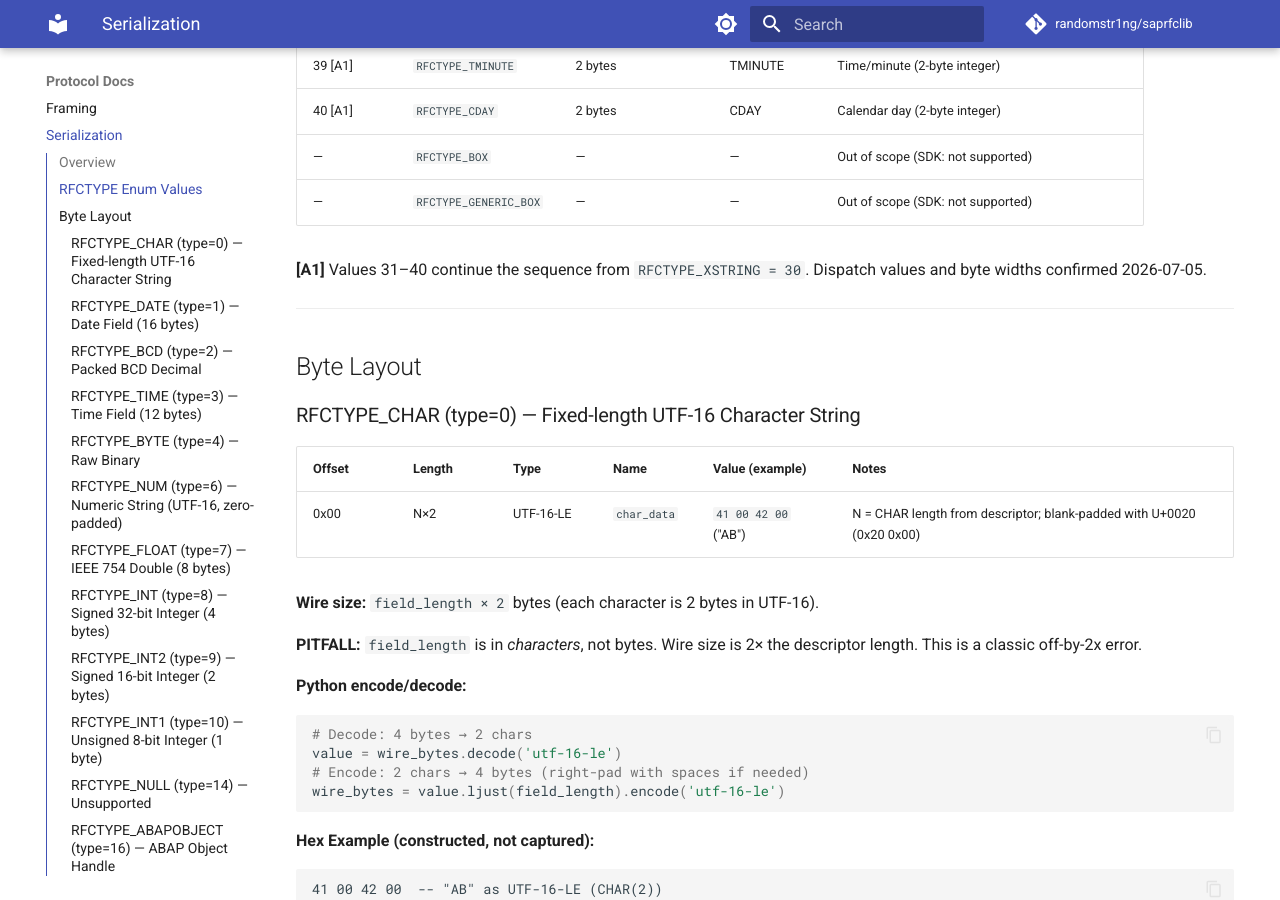
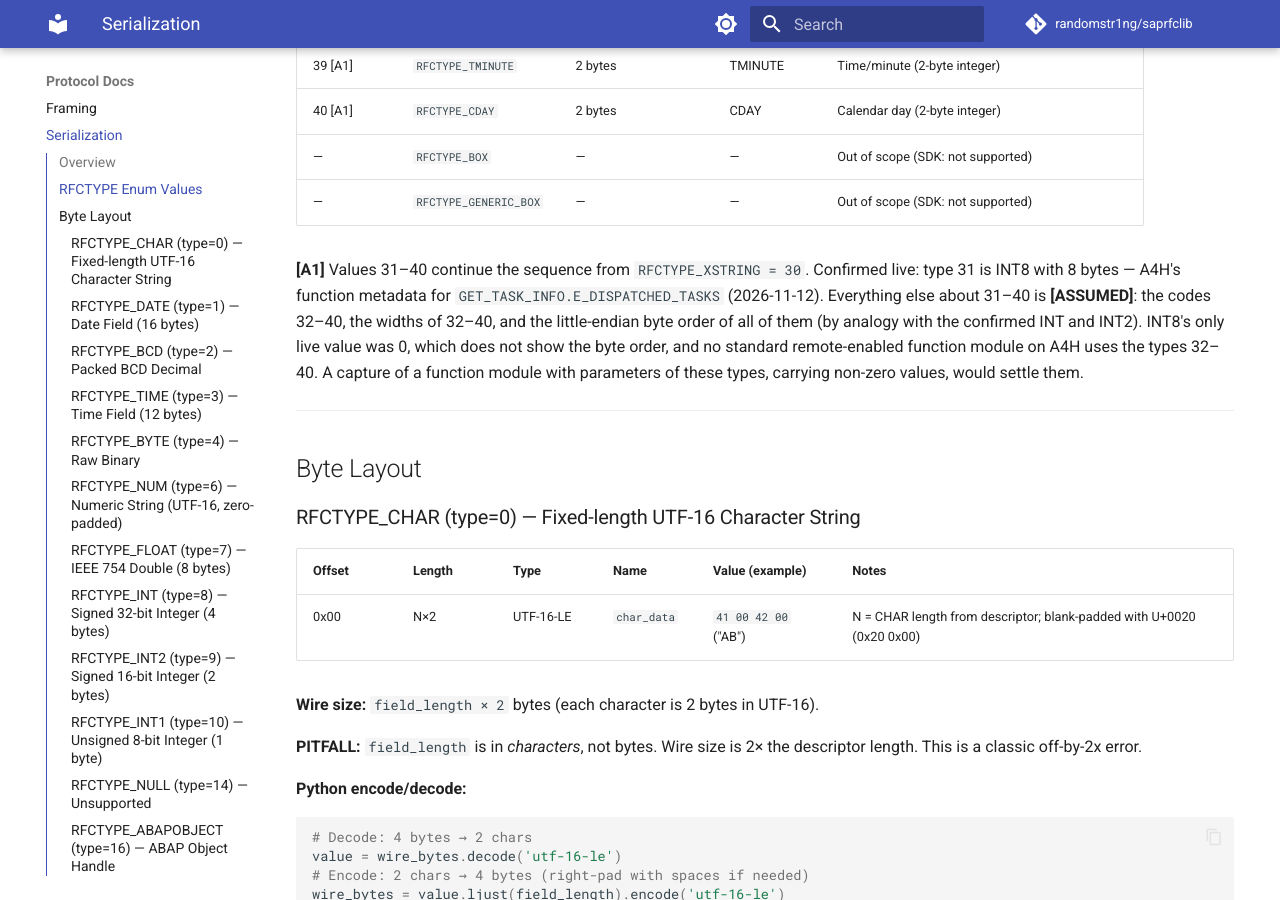
Before and after one commit to randomstr1ng/saprfclib, an MkDocs documentation site: the page built from docs/protocol/serialization.md, in a window 1280 px wide and 900 px high, scrolled down 2100 px. Built offline with MkDocs 1.6.1 and Material for MkDocs 9.7.7, drawn with Linux system fonts in a browser that asks for light colours; comment, search, counter and statistics services are not loaded; some of the changed text lies outside the part shown.

Commit message:
chore: cite observations instead of internal SAP names; label the rest [ASSUMED]
Comments and docs that cited "protocol analysis" or named internal
functions, symbols or constants of SAP binaries now cite the capture,
golden fixture or live probe behind the fact. Where none exists, the
fact is labelled [ASSUMED] with what would settle it:

- RFC types 31-40: only INT8 = 31 with 8 bytes was seen (A4H metadata
  for GET_TASK_INFO, 2026-11-12); no standard remote-enabled module on
  A4H uses the others. The docs had called them confirmed; the fixtures
  already said synthetic/[ASSUMED].
- SAP LZ4 wRFC frames, the inbound 0x5001 parameter block: no capture.
- TID character set beyond hex: live TIDs are hex; a probe is blocked
  by issue #36 (a tRFC submit fails before the TID is checked).
- PROGRAM_ID limits: a live registration probe could not read the
  result back.

Rechecked against the captures on the way: GW_INFO (224 bytes) and
GW_DONE (80 bytes) fields, with bytes 78:80 carrying the gateway's
connection index rather than a fixed 0x0004; the GW_CONNECT reply
carries 0x06 at [21]; TABLE parameters report type 5 in live metadata;
0x0303/0x0304/0x0305 all appear in live responses. The TID section of
trfc.md now describes the observed hex form instead of an unverified
encoding.

tests/test_repo_hygiene.py fails if such references come back.
Behaviour is unchanged. Changelog: 0.2.1.

```diff
--- a/docs/protocol/serialization.md
+++ b/docs/protocol/serialization.md
@@ -29,8 +29,8 @@
 ## RFCTYPE Enum Values
 
 The 25 concrete type codes `saprfclib` handles. Values 31–40 (`RFCTYPE_INT8` through
-`RFCTYPE_CDAY`) continue the sequence from `RFCTYPE_XSTRING = 30`; the dispatch values and their
-little-endian byte order were confirmed 2026-07-05.
+`RFCTYPE_CDAY`) continue the sequence from `RFCTYPE_XSTRING = 30`; see **[A1]** for what is
+confirmed about them.
 
 | Value | Name | Wire Size | ABAP Type | Description |
 |-------|------|-----------|-----------|-------------|
@@ -66,8 +66,13 @@
 | — | `RFCTYPE_BOX` | — | — | Out of scope (SDK: not supported) |
 | — | `RFCTYPE_GENERIC_BOX` | — | — | Out of scope (SDK: not supported) |
 
-**[A1]** Values 31–40 continue the sequence from `RFCTYPE_XSTRING = 30`. Dispatch values and
-byte widths confirmed 2026-07-05.
+**[A1]** Values 31–40 continue the sequence from `RFCTYPE_XSTRING = 30`. Confirmed live: type
+31 is INT8 with 8 bytes — A4H's function metadata for `GET_TASK_INFO.E_DISPATCHED_TASKS`
+(2026-11-12). Everything else about 31–40 is **[ASSUMED]**: the codes 32–40, the widths of
+32–40, and the little-endian byte order of all of them (by analogy with the confirmed INT
+and INT2). INT8's only live value was 0, which does not show the byte order, and no standard
+remote-enabled function module on A4H uses the types 32–40. A capture of a function module
+with parameters of these types, carrying non-zero values, would settle them.
 
 ---
 
@@ -487,9 +492,9 @@
 
 | Offset | Length | Type | Name | Value (example) | Notes |
 |--------|--------|------|------|-----------------|-------|
-| 0x00 | 8 | int64-LE | `int8_value` | `2A 00 00 00 00 00 00 00` | Signed, little-endian |
+| 0x00 | 8 | int64-LE | `int8_value` | `2A 00 00 00 00 00 00 00` | Signed; little-endian **[ASSUMED]** |
 
-**Wire size:** always 8 bytes, little-endian — the same write path as FLOAT (confirmed 2026-07-05).
+**Wire size:** 8 bytes (live metadata, see [A1]); little-endian **[ASSUMED]**.
 
 ---
 
@@ -499,7 +504,7 @@
 |--------|--------|------|------|-----------------|-------|
 | 0x00 | 8 | int64-LE | `utclong_value` | — | Signed 8-byte integer |
 
-Same write path as INT8 — little-endian, 8 bytes (confirmed 2026-07-05).
+8 bytes, little-endian, like INT8 **[ASSUMED]** — see [A1].
 
 ---
 
@@ -507,7 +512,7 @@
 
 | Offset | Length | Type | Name | Value (example) | Notes |
 |--------|--------|------|------|-----------------|-------|
-| 0x00 | 8 | int64-LE | `utcsecond_value` | — | Signed 8-byte integer **(confirmed 2026-07-05)** |
+| 0x00 | 8 | int64-LE | `utcsecond_value` | — | Signed 8-byte integer **[ASSUMED]**, see [A1] |
 
 ---
 
@@ -515,7 +520,7 @@
 
 | Offset | Length | Type | Name | Value (example) | Notes |
 |--------|--------|------|------|-----------------|-------|
-| 0x00 | 8 | int64-LE | `utcminute_value` | — | Signed 8-byte integer **(confirmed 2026-07-05)** |
+| 0x00 | 8 | int64-LE | `utcminute_value` | — | Signed 8-byte integer **[ASSUMED]**, see [A1] |
 
 ---
 
@@ -523,7 +528,7 @@
 
 | Offset | Length | Type | Name | Value (example) | Notes |
 |--------|--------|------|------|-----------------|-------|
-| 0x00 | 4 | int32-LE | `dtday_value` | — | 4-byte integer **(confirmed 2026-07-05)** |
+| 0x00 | 4 | int32-LE | `dtday_value` | — | 4-byte integer **[ASSUMED]**, see [A1] |
 
 ---
 
@@ -531,7 +536,7 @@
 
 | Offset | Length | Type | Name | Value (example) | Notes |
 |--------|--------|------|------|-----------------|-------|
-| 0x00 | 4 | int32-LE | `dtweek_value` | — | 4-byte integer **(confirmed 2026-07-05)** |
+| 0x00 | 4 | int32-LE | `dtweek_value` | — | 4-byte integer **[ASSUMED]**, see [A1] |
 
 ---
 
@@ -539,7 +544,7 @@
 
 | Offset | Length | Type | Name | Value (example) | Notes |
 |--------|--------|------|------|-----------------|-------|
-| 0x00 | 4 | int32-LE | `dtmonth_value` | — | 4-byte integer **(confirmed 2026-07-05)** |
+| 0x00 | 4 | int32-LE | `dtmonth_value` | — | 4-byte integer **[ASSUMED]**, see [A1] |
 
 ---
 
@@ -547,7 +552,7 @@
 
 | Offset | Length | Type | Name | Value (example) | Notes |
 |--------|--------|------|------|-----------------|-------|
-| 0x00 | 4 | int32-LE | `tsecond_value` | — | 4-byte integer **(confirmed 2026-07-05)** |
+| 0x00 | 4 | int32-LE | `tsecond_value` | — | 4-byte integer **[ASSUMED]**, see [A1] |
 
 ---
 
@@ -555,7 +560,7 @@
 
 | Offset | Length | Type | Name | Value (example) | Notes |
 |--------|--------|------|------|-----------------|-------|
-| 0x00 | 2 | int16-LE | `tminute_value` | — | 2-byte integer **(confirmed 2026-07-05)** |
+| 0x00 | 2 | int16-LE | `tminute_value` | — | 2-byte integer **[ASSUMED]**, see [A1] |
 
 ---
 
@@ -563,7 +568,7 @@
 
 | Offset | Length | Type | Name | Value (example) | Notes |
 |--------|--------|------|------|-----------------|-------|
-| 0x00 | 2 | int16-LE | `cday_value` | — | 2-byte integer **(confirmed 2026-07-05)** |
+| 0x00 | 2 | int16-LE | `cday_value` | — | 2-byte integer **[ASSUMED]**, see [A1] |
 
 ---
 
@@ -636,7 +641,7 @@
 | CHAR, DATE, TIME | **CONFIRMED** | Live capture 2026-06-26 — UTF-16LE, fixed width |
 | NUM, BYTE | **CONFIRMED** | Live capture — UTF-16LE zero-padded / raw fixed-length bytes |
 | STRING, XSTRING | **CONFIRMED** | Confirmed 2026-07-05 — no internal length prefix; TLV header carries the byte count |
-| INT8, UTCLONG…CDAY (31–40) | **CONFIRMED** | Dispatch values and little-endian widths confirmed 2026-07-05 |
+| INT8, UTCLONG…CDAY (31–40) | **[ASSUMED]** | Only INT8 = 31 with 8 bytes seen live (2026-11-12); codes 32–40, widths and byte order assumed — see [A1] |
 | BCD | **PARTIAL** | Positive sign nibble live-captured; negative nibble unconfirmed |
 | STRUCTURE | **PARTIAL** | Unicode offset layout exercised; non-Unicode layout undocumented |
 | DECF16, DECF34 | **UNCONFIRMED** | Big-endian DPD is documented behaviour; nothing seen on the wire. Not implemented. |
@@ -687,7 +692,7 @@
 | OQ-03 | STRING/XSTRING length prefix — LE or BE uint32? | **RESOLVED 2026-07-05** — there is no internal prefix. STRING is UTF-8 in the TLV, XSTRING is raw bytes, and the TLV header carries the byte count. The earlier assumption (LE uint32 + UTF-16LE) was wrong and the codec was corrected. |
 | OQ-04 | BCD odd digit count — digit+sign in the last byte, or padding? | **RESOLVED** — live P15.2 capture confirms final digit in the high nibble, sign in the low nibble, no padding |
 | OQ-05 | STRUCTURE field layout — which offset set, and how is it selected? | **OPEN** — decided by the negotiated codepage; only the Unicode path is exercised |
-| OQ-06 | Are temporal types (UTCLONG…CDAY) serialized like INT8? | **RESOLVED 2026-07-05** — UTCLONG/UTCSECOND/UTCMINUTE are 8-byte LE; DTDAY/DTWEEK/DTMONTH/TSECOND are 4-byte LE; TMINUTE/CDAY are 2-byte LE. All use the same write path as INT8/INT4/INT2. |
+| OQ-06 | Are INT8 and the temporal types (UTCLONG…CDAY) serialized as little-endian integers of 8/4/2 bytes? | **OPEN** — implemented that way **[ASSUMED]**, by analogy with INT4/INT2. Needs a capture of a function module with parameters of these types and non-zero values; no standard remote-enabled module on A4H has one (checked 2026-11-12). |
 
 ---
 
```
Also changed, not shown: CHANGELOG.md (+35 -1 lines), CLAUDE.md (+5 -1 lines), docs/protocol/framing.md (+10 -5 lines), docs/protocol/trfc.md (+13 -20 lines), 14 other files.
